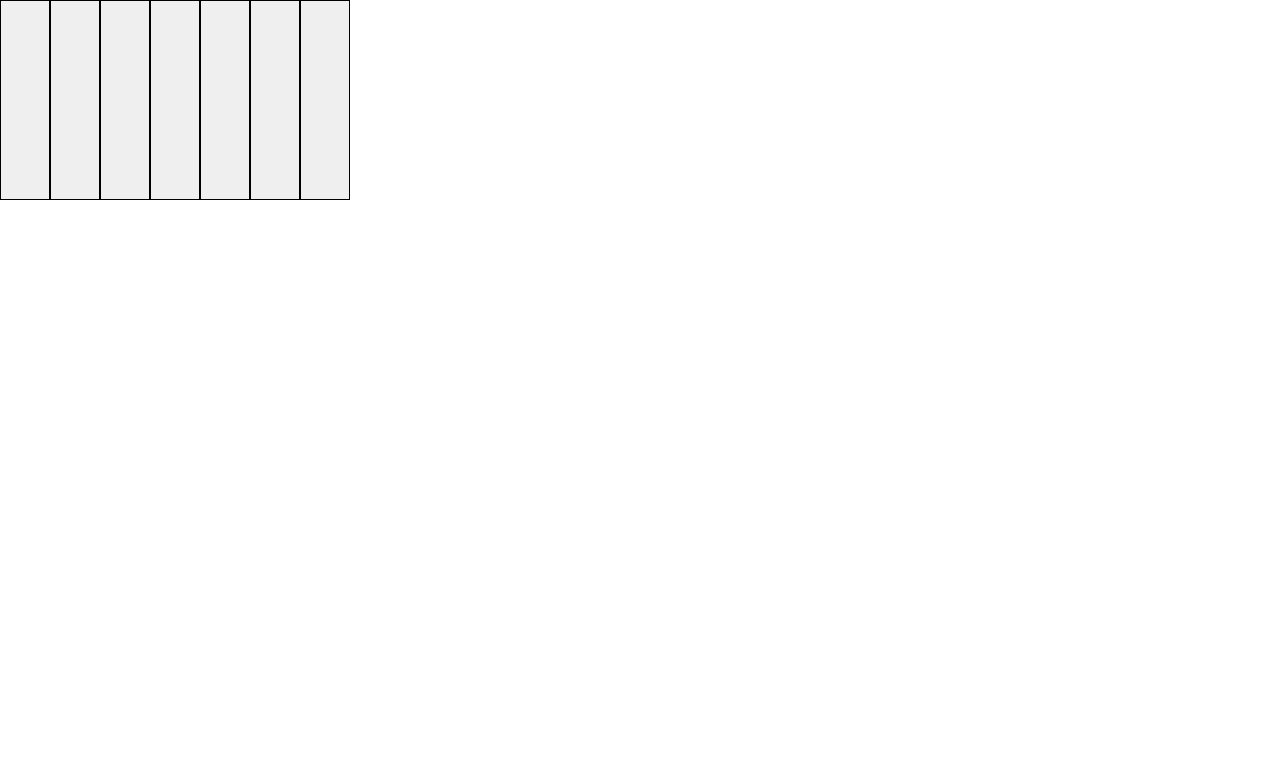
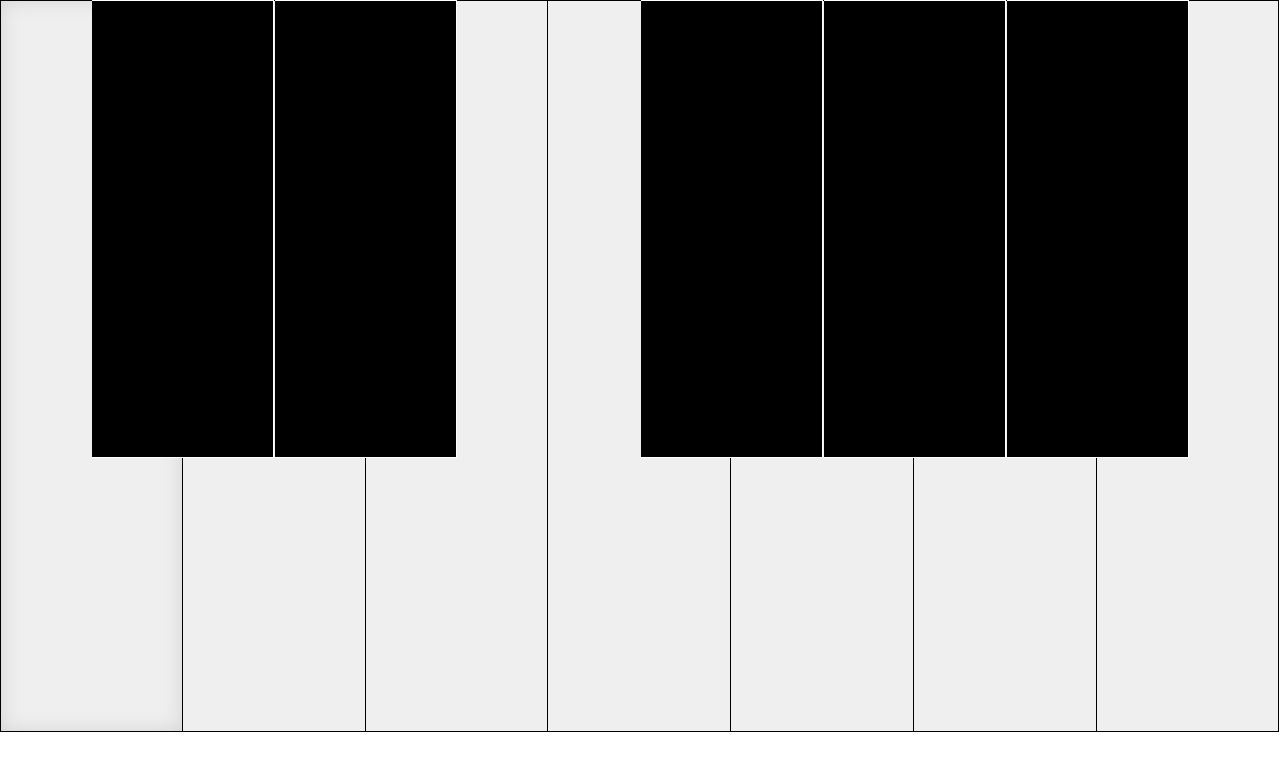
Before and after one commit to impressor615/chords-quiz, a React app: page / in a window 1280 px wide. Shown: the top 770 px of the page. Built offline with nearby package versions, Linux system fonts and the light colour scheme.

Commit message:
improve Piano Component

```diff
--- a/package.json
+++ b/package.json
@@ -25,6 +25,7 @@
     "webpack-dev-server": "^3.1.14"
   },
   "dependencies": {
+    "classnames": "^2.2.6",
     "normalize.css": "^8.0.1",
     "react": "^16.7.0",
     "react-dom": "^16.7.0"
--- a/src/components/Piano/index.jsx
+++ b/src/components/Piano/index.jsx
@@ -1,46 +1,107 @@
 import './style.scss'
 
 import React, { PureComponent } from 'react';
+import classnames from 'classnames';
 
-// 7개
-const WhiteKey = ({ name, onClick }) => (
+
+const WhiteKey = ({ name, onClick, height, ...rest }) => (
   <button
     type="button"
-    className="white-key"
+    className={`white-key ${rest.className}`}
     name={name}
     onClick={onClick}
+    style={{ height: height }}
   />
 );
 
-const BlackKey = () => (
+const BlackKey = ({ name, onClick, style, ...rest }) => (
   <button
     type="button"
-    className="black-key"
+    className={`black-key ${rest.className}`}
     name={name}
     onClick={onClick}
+    style={style}
   />
 );
 
 const SCALES = ['C', 'D', 'E', 'F', 'G', 'A', 'B'];
+const BLACK_SCALES = ['C#', 'D#', 'F#', 'G#', 'A#'];
 class Piano extends PureComponent {
   constructor(props) {
     super(props);
     this.onClickKey = this.onClickKey.bind(this);
+    this.state = {
+      chord: [],
+      keyWidth: 50,
+    };
+  }
+
+  componentDidMount() {
+    this.setState({
+      keyWidth: document
+        .getElementsByClassName('white-key')[0].offsetWidth,
+    });
   }
 
   onClickKey(e) {
     const { name } = e.currentTarget;
+    const { chord } = this.state;
+    if (chord.includes(name)) {
+      this.setState({
+        chord: [...chord]
+          .filter(item => item !== name),
+      });
+      return;
+    }
+
+    if (chord.length === 3) {
+      this.setState({ chord: [name] });
+      return;
+    }
+
+    this.setState({ chord: [...chord, name] });
+  }
+
+  placeBlackKey(index) {
+    const { keyWidth } = this.state;
+    if (index <= 1) {
+      return `${(keyWidth / 2) + (keyWidth * index)}px`;
+    }
+
+    return `${(keyWidth * 3) + (keyWidth / 2) + (keyWidth * (index - 2))}px`;
   }
 
   render() {
+    const { chord, keyWidth } = this.state;
     return (
       <div className="piano">
         {
           SCALES.map(scale => (
             <WhiteKey
+              className={classnames(
+                { 'white-key-active': chord.includes(scale)},
+              )}
               key={scale}
               name={scale}
               onClick={this.onClickKey}
+              height={`${keyWidth * 4}px`}
+            />
+          ))
+        }
+        {
+          BLACK_SCALES.map((scale, index) => (
+            <BlackKey
+              key={scale}
+              className={classnames(
+                `black-key-${index}`,
+                { 'black-key-active': chord.includes(scale)},
+              )}
+              name={scale}
+              onClick={this.onClickKey}
+              style={{
+                height: `${keyWidth * 2.5}px`,
+                left: this.placeBlackKey(index),
+              }}
             />
           ))
         }
--- a/src/components/Piano/style.scss
+++ b/src/components/Piano/style.scss
@@ -1,14 +1,66 @@
 .piano {
+  position: relative;
+
+  .white-key,
+  .black-key {
+    cursor: pointer;
+    position: relative;
+    width: 14.28%;
+  }
+
+  .white-key:focus,
+  .black-key:focus {
+    outline: none;
+  }
+
   .white-key {
-    border: 1px solid black;
-    width: 50px;
-    height: 200px;
+    border-color: black;
+    border-style: solid;
+    border-width: 1px 1px 1px 0px;
+  }
+
+  .white-key:first-child {
+    border-left: 1px solid black;
   }
 
   .black-key {
-    border: 1px solid white;
+    position: absolute;
+    top: 0;
+
+    border-color: white;
+    border-style: solid;
+    border-width: 1px 1px 1px 0px;
     background-color: black;
-    width: 50px;
-    height: 150px;
+  }
+
+  .black-key:first-child {
+    border-left: 1px solid white;
+  }
+
+  .black-key:hover,
+  .white-key:hover,
+  .black-key-active,
+  .white-key-active {
+    box-shadow: inset 0 0 20px lightgray;
+  }
+
+  .white-key-active:after,
+  .black-key-active:after {
+    position: absolute;
+    left: 50%;
+    bottom: 30px;
+    transform: translateX(-50%);
+
+    content: '';
+    border: 5px solid;
+    border-radius: 50%;
+  }
+
+  .white-key-active:after {
+    border-color: black;
+  }
+
+  .black-key-active:after {
+    border-color: white;
   }
 }
```
Also changed, not shown: 1 other file (tests, documents, lock files or other folders).
